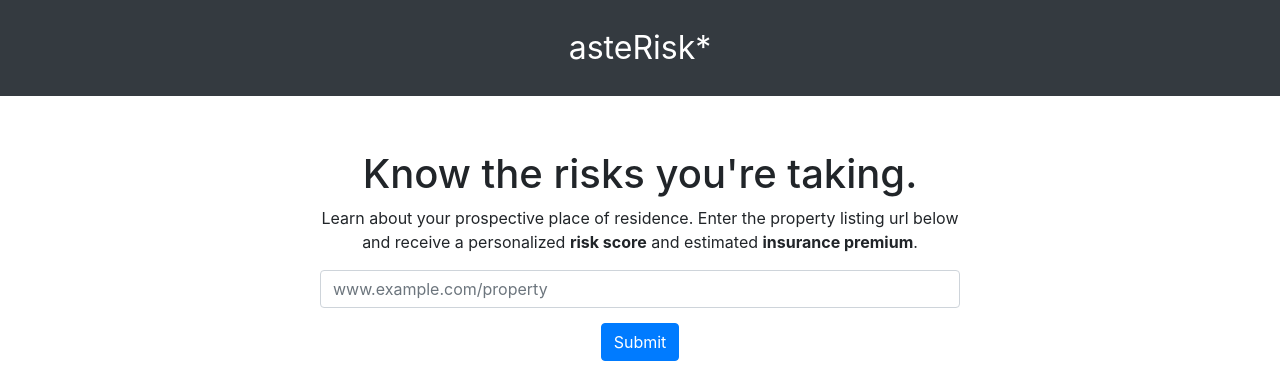
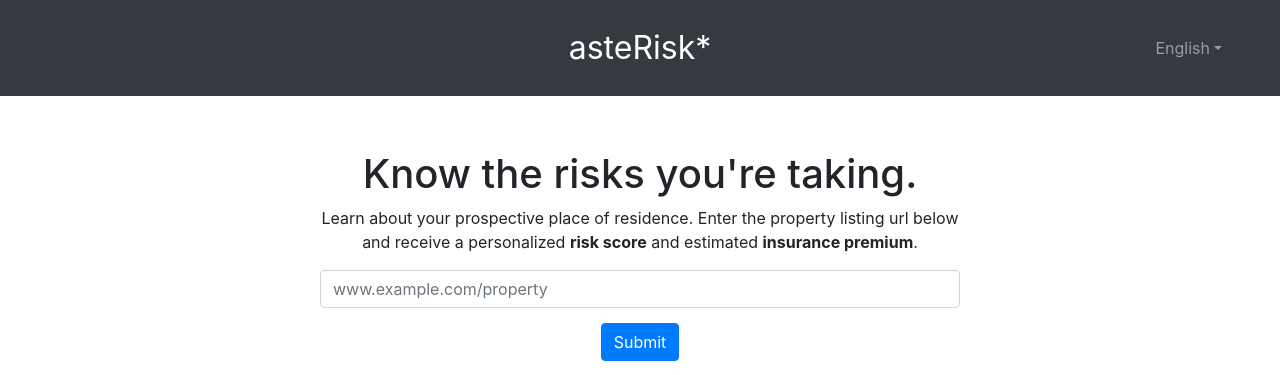
Before and after one commit to mhuap/hackthe6ix, a Flask app: page / in a window 1280 px wide. Shown: the top 375 px of the page. Run offline with Flask 2, Linux system fonts and the light colour scheme; some libraries are stand-ins or nearby versions.

Commit message:
language button

```diff
--- a/static/style.css
+++ b/static/style.css
@@ -65,7 +65,7 @@ button {
   text-align: center;
 }
 
-nav a{
+nav a#title{
   font-size: 2rem;
   color: white;
   padding: 1rem;
@@ -74,6 +74,12 @@ nav a{
 nav a:hover {
   color: white;
   text-decoration: none;
+}
+
+nav .dropdown {
+  display: block;
+  position: absolute;
+  right: 50px;
 }
 
 img {
--- a/templates/index.html
+++ b/templates/index.html
@@ -2,13 +2,25 @@
 <html lang="en">
 <head>
     <title>asteRisk*</title>
+    <script src="https://code.jquery.com/jquery-3.3.1.slim.min.js" integrity="sha384-q8i/X+965DzO0rT7abK41JStQIAqVgRVzpbzo5smXKp4YfRvH+8abtTE1Pi6jizo" crossorigin="anonymous"></script>
     <script src="https://cdnjs.cloudflare.com/ajax/libs/popper.js/1.14.7/umd/popper.min.js" integrity="sha384-UO2eT0CpHqdSJQ6hJty5KVphtPhzWj9WO1clHTMGa3JDZwrnQq4sF86dIHNDz0W1" crossorigin="anonymous"></script>
     <link rel="stylesheet" href="https://stackpath.bootstrapcdn.com/bootstrap/4.3.1/css/bootstrap.min.css" integrity="sha384-ggOyR0iXCbMQv3Xipma34MD+dH/1fQ784/j6cY/iJTQUOhcWr7x9JvoRxT2MZw1T" crossorigin="anonymous">
+    <script src="https://stackpath.bootstrapcdn.com/bootstrap/4.3.1/js/bootstrap.min.js" integrity="sha384-JjSmVgyd0p3pXB1rRibZUAYoIIy6OrQ6VrjIEaFf/nJGzIxFDsf4x0xIM+B07jRM" crossorigin="anonymous"></script>
     <link rel='stylesheet' href='{{ url_for('static', filename='style.css') }}'>
 </head>
 <body>
     <nav class="navbar navbar-expand-md navbar-dark fixed-top bg-dark justify-content-center">
-      <a href="/">asteRisk*</a>
+      <a id='title' href="/">asteRisk*</a>
+      <ul class="navbar-nav dropdown">
+        <li class="nav-item">
+          <a class="nav-link dropdown-toggle" href="#" id="dropdown01" data-toggle="dropdown" aria-haspopup="true" aria-expanded="false">English</a>
+          <div class="dropdown-menu dropdown-menu-right" aria-labelledby="dropdown01">
+            <a class="dropdown-item" href="#">Chinese</a>
+            <a class="dropdown-item" href="#">French</a>
+            <a class="dropdown-item" href="#">Spanish</a>
+          </div>
+        </li>
+      </ul>
     </nav>
     <div id='home'>
       <h1>Know the risks you're taking.</h1>
```
